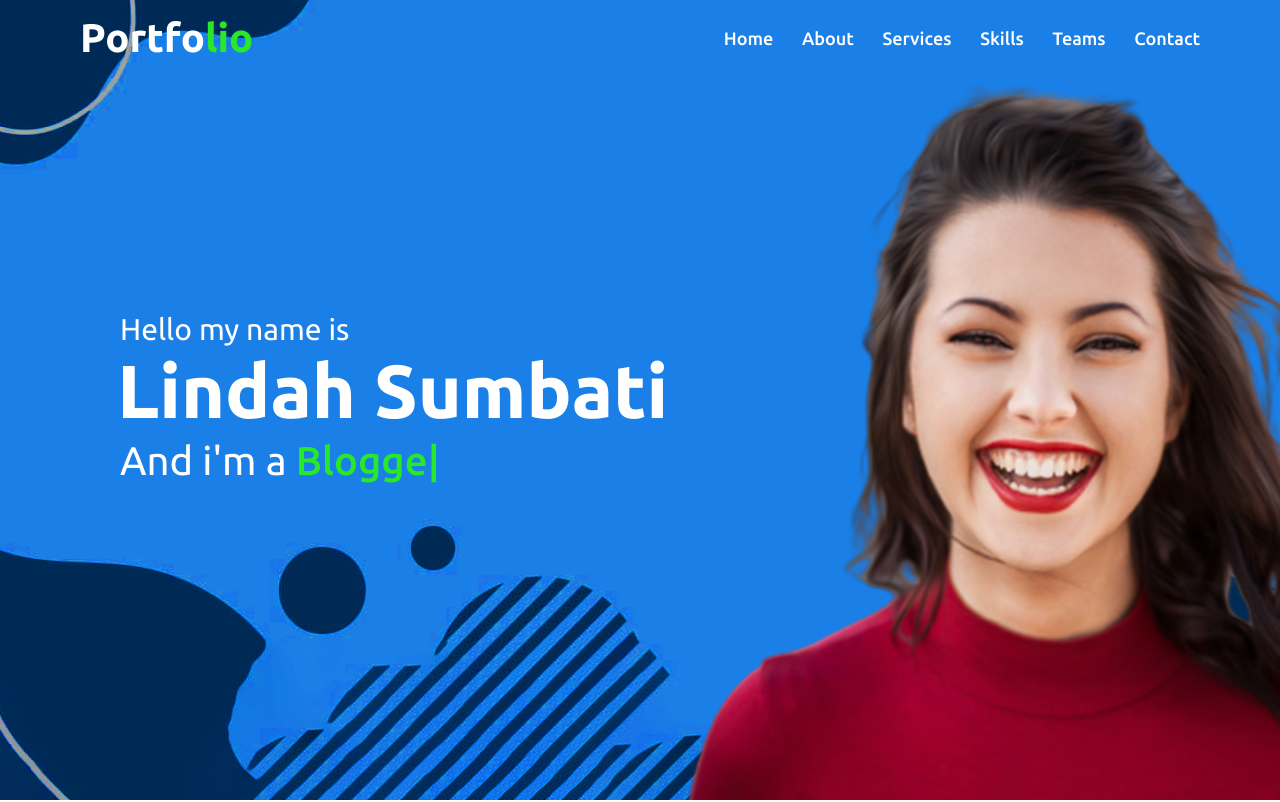
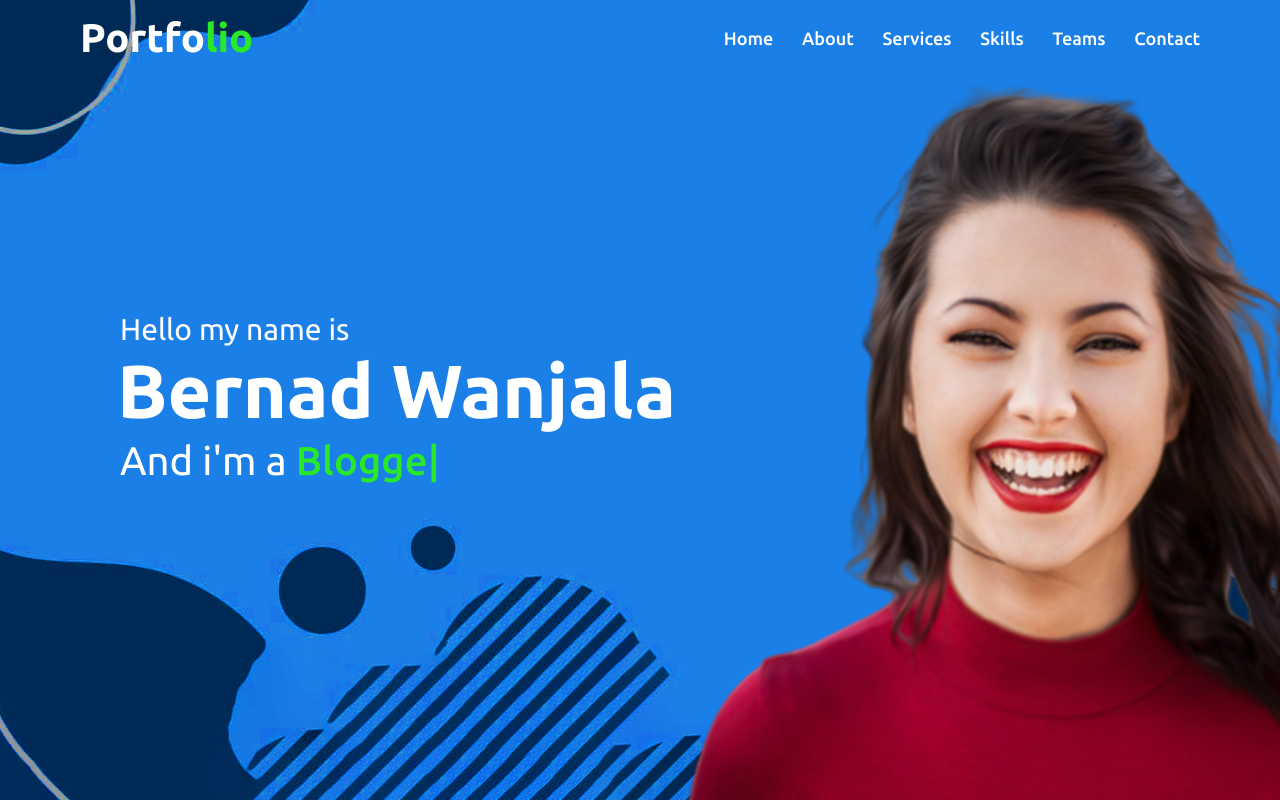
Before and after one commit to bulding-portfolio/portfolio, a plain HTML site: page index.html in a window 1280 px wide. Shown: the top 802 px of the page. Drawn offline with nearby package versions, Linux system fonts and the light colour scheme.

Commit message:
Update index.html

```diff
--- a/index.html
+++ b/index.html
@@ -35,7 +35,7 @@
         <div class="max-width">
             <div class="home-content">
                 <div class="text-1">Hello my name is </div>
-                <div class="text-2">Lindah Sumbati</div>
+                <div class="text-2">Bernad Wanjala</div>
                 <div class="text-3">And i'm a <span class="typing"></span> </div>
             </div>
         </div>
```
